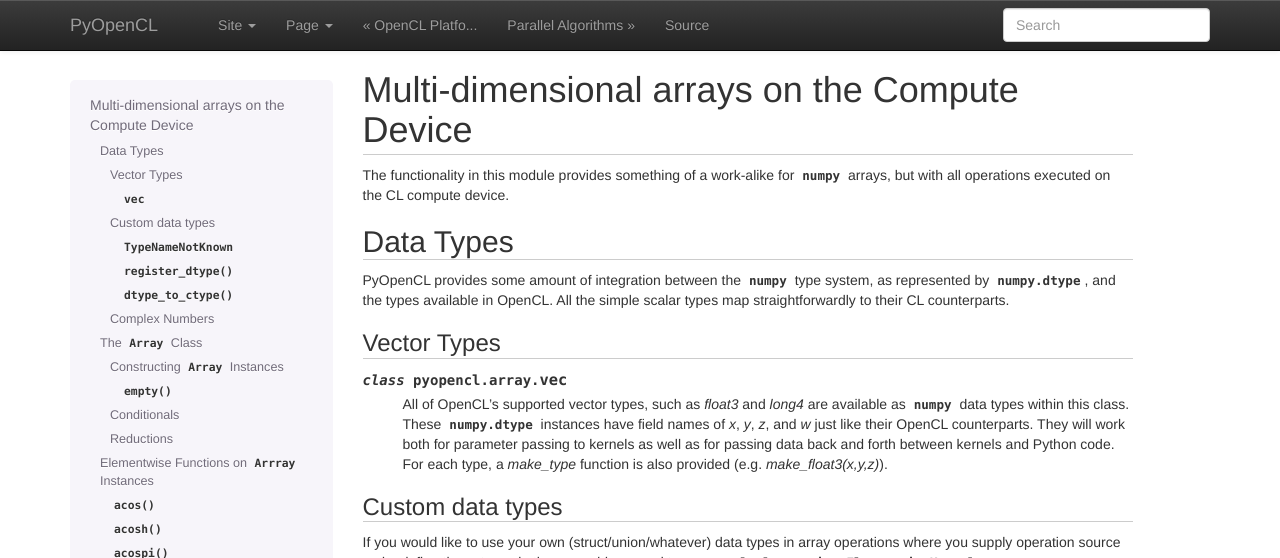
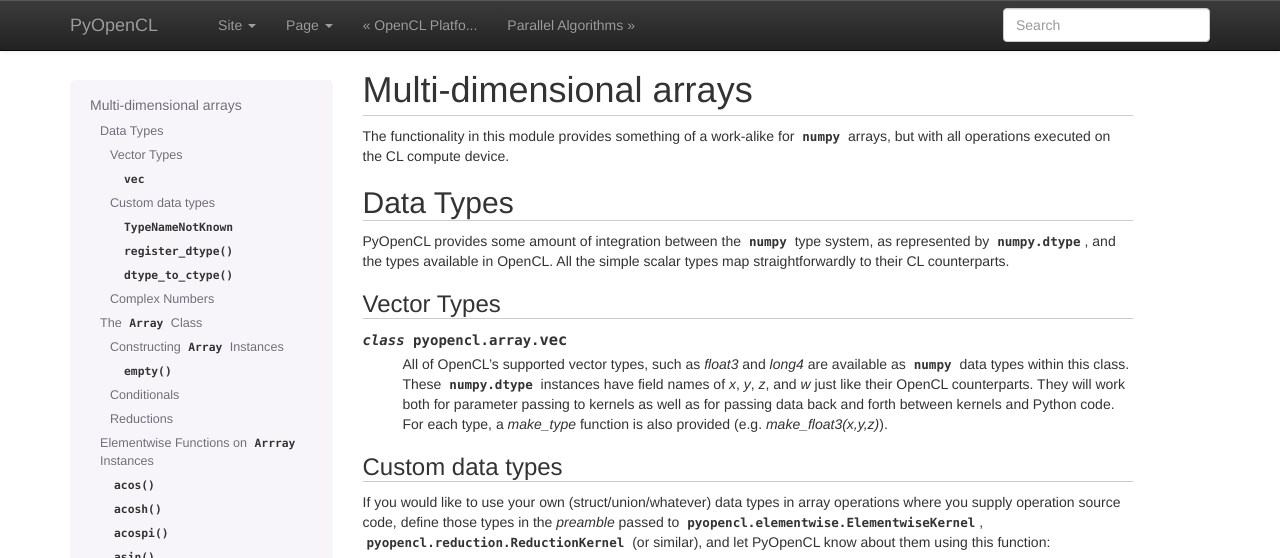
Before and after one commit to inducer/pyopencl, a Sphinx documentation site: the page built from doc/source/array.rst, in a window 1280 px wide and 900 px high, cut to the strip 0-558 px from the top of the window. Built offline with Sphinx 7.4.7, drawn with Linux system fonts in a browser that asks for light colours.

Commit message:
Minor doc tweaks.

```diff
--- a/doc/source/array.rst
+++ b/doc/source/array.rst
@@ -1,5 +1,5 @@
-Multi-dimensional arrays on the Compute Device
-==============================================
+Multi-dimensional arrays
+========================
 
 .. module:: pyopencl.array
 
--- a/doc/source/conf.py
+++ b/doc/source/conf.py
@@ -140,7 +140,7 @@ html_last_updated_fmt = '%b %d, %Y'
 #html_use_modindex = True
 
 # If true, the reST sources are included in the HTML build as _sources/<name>.
-#html_copy_source = True
+html_copy_source = False
 
 # If true, an OpenSearch description file will be output, and all pages will
 # contain a <link> tag referring to it.  The value of this option must be the
```
